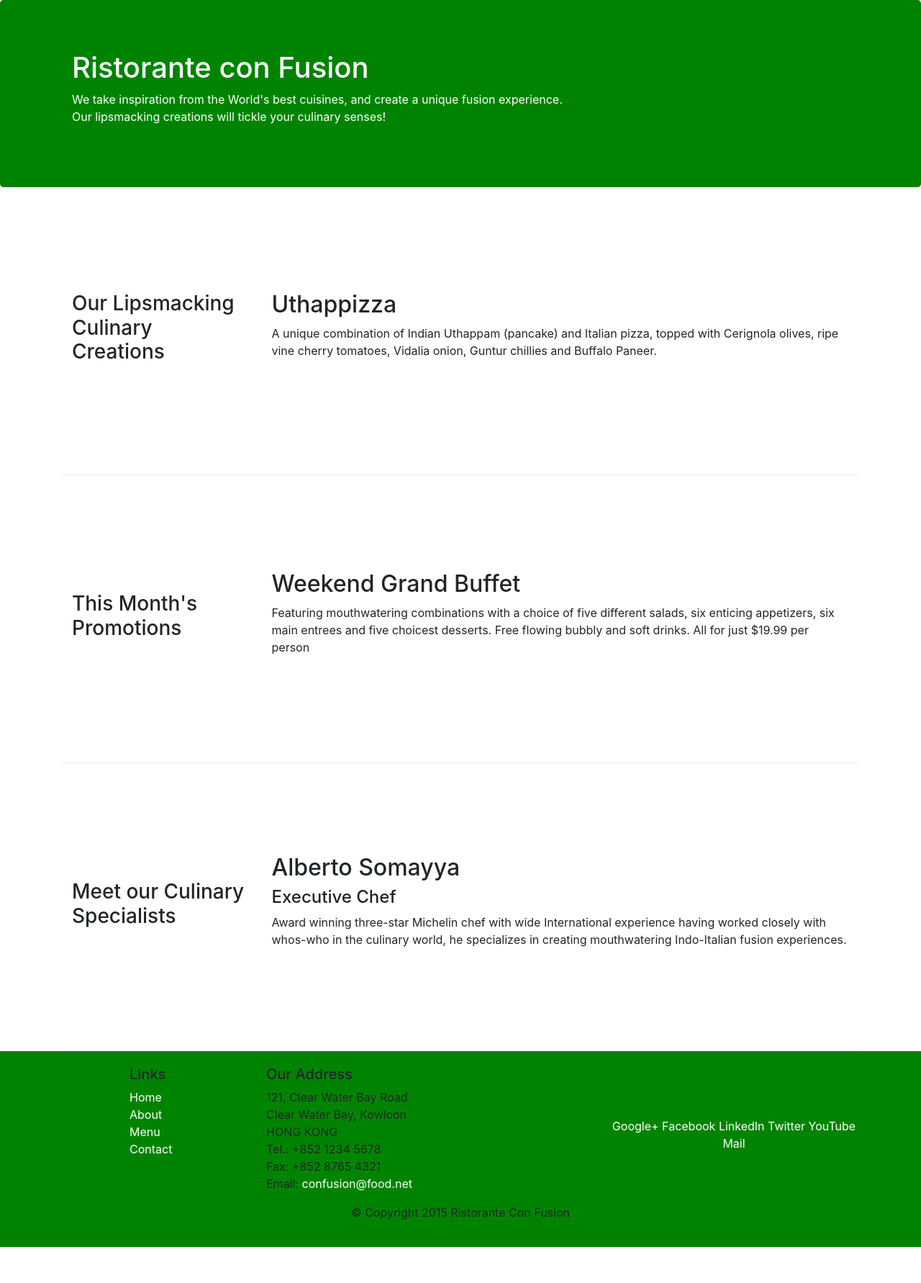
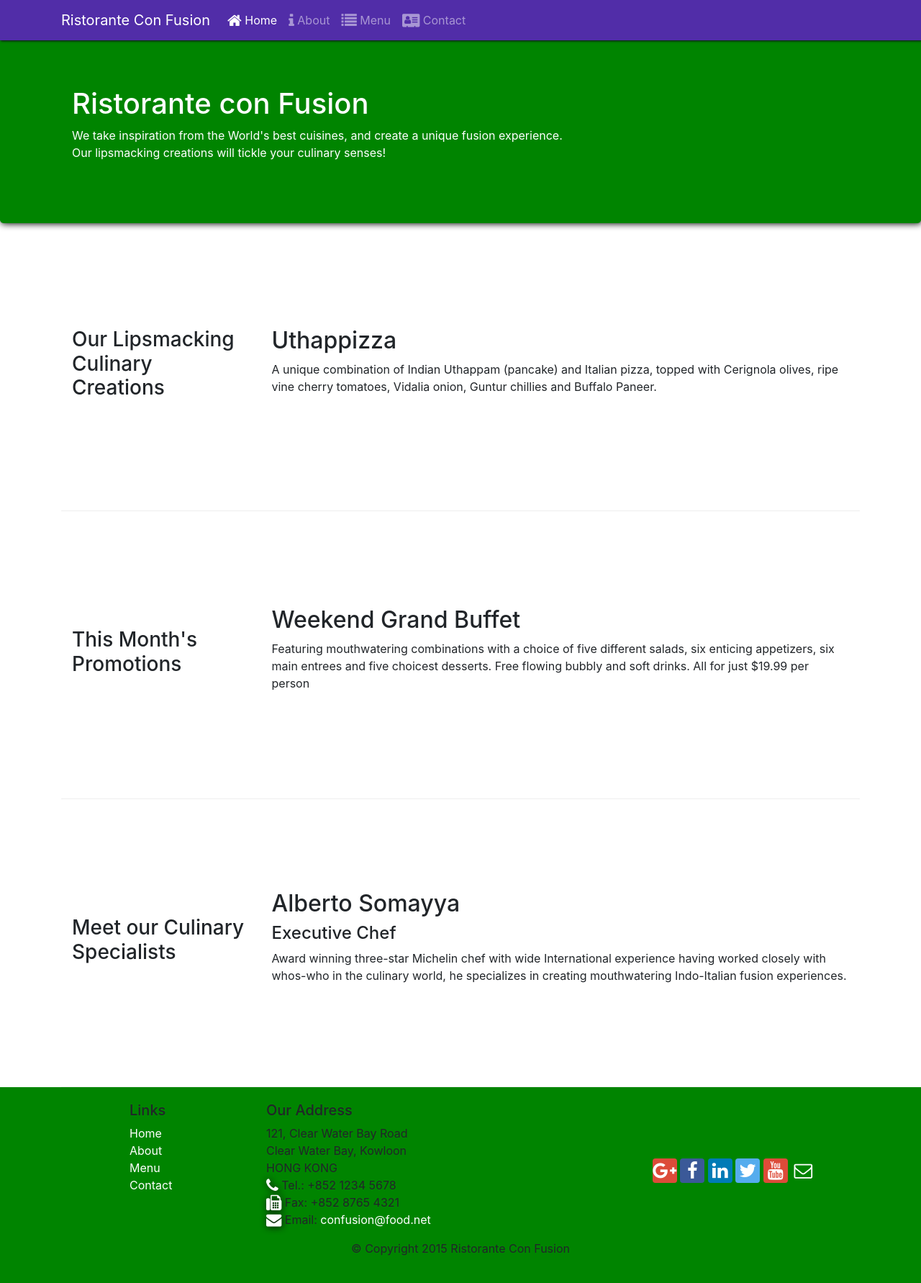
Before and after one commit to theSalafee/BootstrapConfusion, a website: page conFusion/index.html in a window 1280 px wide. Shown: the whole page at 72% size. Before the commit the page ends 1732 px from the top, so only its background shows below. Drawn offline with nearby package versions, Linux system fonts and the light colour scheme.

Commit message:
added styles and font awsome and bootstrap social

```diff
--- a/conFusion/css/styles.css
+++ b/conFusion/css/styles.css
@@ -21,6 +21,7 @@
     margin:0px auto;
     background: #008400;
     color:white;
+    box-shadow: 1px 1px 10px #0f0f0f
 }
 
 .address{
@@ -32,3 +33,27 @@
 a {
     color: white;
 }
+
+body{
+    padding:50px 0px 0px 0px;
+    z-index:0;
+}
+
+.breadcrumb {
+    background-color: #512DA8;
+}
+
+.navbar-dark {
+     background-color: #512DA8;
+     box-shadow: 1px 1px 3px #0f0f0f
+}
+
+.fa-phone, .fa-fax, .fa-envelope {
+    color: white;
+    text-shadow: 1px 1px 10px #0f0f0f
+}
+
+.btn-social-icon {
+    border: none;
+    color: white;
+}
--- a/conFusion/index.html
+++ b/conFusion/index.html
@@ -7,12 +7,30 @@
     <meta http-equiv="x-ua-compatible" content="ie=edge">
     <!-- Bootstrap CSS -->
     <link rel="stylesheet" href="node_modules/bootstrap/dist/css/bootstrap.min.css">
+    <link rel="stylesheet" href="node_modules/font-awesome/css/font-awesome.min.css">
+    <link rel="stylesheet" href="node_modules/bootstrap-social/bootstrap-social.css">
     <link rel="stylesheet" href="css/styles.css">
 
     <title>Ristorante Con Fusion</title>
 </head>
 
 <body>
+      <nav class="navbar navbar-dark navbar-expand-sm fixed-top">
+        <div class="container">
+            <button class="navbar-toggler" type="button" data-toggle="collapse" data-target="#Navbar">
+                <span class="navbar-toggler-icon"></span>
+            </button>
+           <a class="navbar-brand" href="#">Ristorante Con Fusion</a>
+           <div class="collaps navbar-collapse" id="Navbar">
+                <ul class="navbar-nav mr-auto">
+                    <li class="nav-item active"><a class="nav-link" href="#"><span class="fa fa-home fa-lg"></span> Home</a></li>
+                    <li class="nav-item"><a class="nav-link" href="./aboutus.html"><span class="fa fa-info fa-lg"></span> About</a></li>
+                    <li class="nav-item"><a class="nav-link" href="#"><span class="fa fa-list fa-lg"></span> Menu</a></li>
+                    <li class="nav-item"><a class="nav-link" href="#"><span class="fa fa-address-card fa-lg"></span> Contact</a></li>
+                </ul>
+            </div>
+        </div>
+    </nav>
 
     <header class="jumbotron">
         <div class="container">
@@ -79,19 +97,19 @@
 		              121, Clear Water Bay Road<br>
 		              Clear Water Bay, Kowloon<br>
 		              HONG KONG<br>
-		              Tel.: +852 1234 5678<br>
-		              Fax: +852 8765 4321<br>
-		              Email: <a href="mailto:confusion@food.net">confusion@food.net</a>
+		              <i class="fa fa-phone fa-lg"></i> Tel.: +852 1234 5678<br>
+		              <i class="fa fa-fax fa-lg"></i> Fax: +852 8765 4321<br>
+		              <i class="fa fa-envelope fa-lg"></i> Email: <a href="mailto:confusion@food.net">confusion@food.net</a>
 		           </address>
                 </div>
                 <div class="col col-sm-4 align-self-center">
-                    <div style="text-align:center">
-                        <a href="http://google.com/+">Google+</a>
-                        <a href="http://www.facebook.com/profile.php?id=">Facebook</a>
-                        <a href="http://www.linkedin.com/in/">LinkedIn</a>
-                        <a href="http://twitter.com/">Twitter</a>
-                        <a href="http://youtube.com/">YouTube</a>
-                        <a href="mailto:">Mail</a>
+                     <div class="text-center">
+                        <a class="btn btn-social-icon btn-google" href="http://google.com/+"><i class="fa fa-google-plus"></i></a>
+                        <a class="btn btn-social-icon btn-facebook" href="http://www.facebook.com/profile.php?id="><i class="fa fa-facebook"></i></a>
+                        <a class="btn btn-social-icon btn-linkedin" href="http://www.linkedin.com/in/"><i class="fa fa-linkedin"></i></a>
+                        <a class="btn btn-social-icon btn-twitter" href="http://twitter.com/"><i class="fa fa-twitter"></i></a>
+                        <a class="btn btn-social-icon btn-google" href="http://youtube.com/"><i class="fa fa-youtube"></i></a>
+                        <a class="btn btn-social-icon" href="mailto:"><i class="fa fa-envelope-o"></i></a>
                     </div>
                 </div>
            </div>
--- a/conFusion/package.json
+++ b/conFusion/package.json
@@ -15,6 +15,8 @@
   },
   "dependencies": {
     "bootstrap": "^4.3.1",
+    "bootstrap-social": "^5.1.1",
+    "font-awesome": "^4.7.0",
     "jquery": "^3.4.1",
     "popper.js": "^1.12.9"
   }
```
Also changed, not shown: conFusion/aboutus.html (+31 -9 lines), 1 other file.
